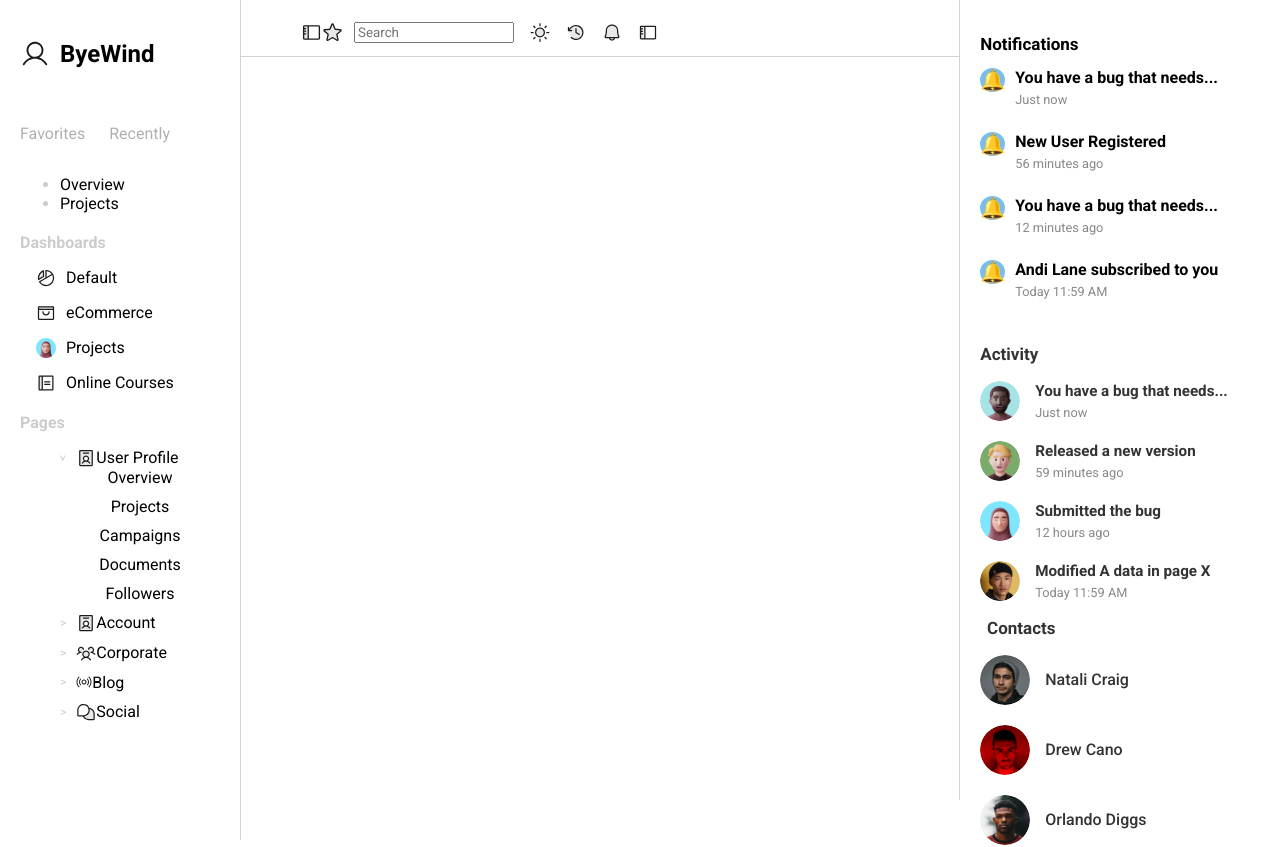
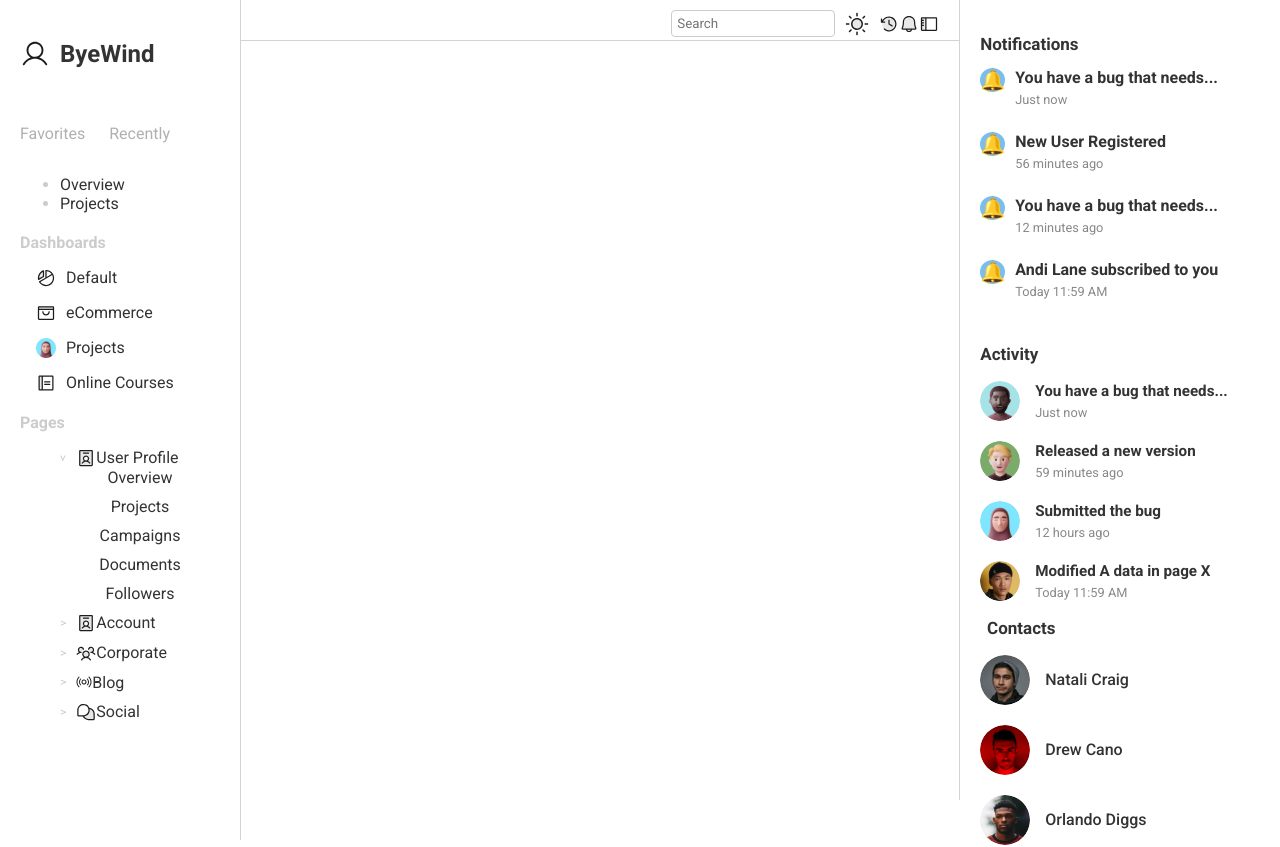
Before and after one commit to VishnuDuttAduru/Dashboard, a React (Create React App) app: page / in a window 1280 px wide. Shown: the top 847 px of the page. Built offline with nearby package versions, Linux system fonts and the light colour scheme; the HTML template or start-up script is replaced by a standard one.

Commit message:
make some changes in Nav bar dark and light theme make sure make nesscary changes

```diff
--- a/src/components/Contact/Contact.jsx
+++ b/src/components/Contact/Contact.jsx
@@ -41,7 +41,11 @@ const Contact = () => {
       <ul className="contact-list">
         {contactList.map((contact, index) => (
           <li className="contact-item" key={index}>
-            <img src={contact.avatar} alt={contact.name} className="contact-avatar" />
+            <img
+              src={contact.avatar}
+              alt={contact.name}
+              className="contact-avatar"
+            />
             <span className="contact-name">{contact.name}</span>
           </li>
         ))}
--- a/src/components/Nav/Nav.css
+++ b/src/components/Nav/Nav.css
@@ -1,14 +1,42 @@
-.Contianer{
+
+body {
+    background-color: #ffffff;
+    color: #333;
+    transition: background-color 0.3s, color 0.3s;
+  }
+
+  .container {
     display: flex;
-    justify-content: center;
-    margin: 1em;
-}
-.search-container{
+    justify-content: space-between;
+    padding: 10px 20px;
+    align-items: center;
+  }
+
+  .side-container, .search-container {
     display: flex;
-    margin: 0.4em;
-    gap: 1em;
-}
-.side-container{
-    display: flex;
-    margin: 0.4em;
-}
+    align-items: center;
+  }
+
+  .search-container input {
+    padding: 5px;
+    margin-right: 10px;
+    border-radius: 4px;
+    border: 1px solid #ccc;
+  }
+
+  .theme-icon {
+    width: 24px;
+    height: 24px;
+    margin-right: 10px;
+  }
+
+  body.dark-mode {
+    background-color: #1e1e1e;
+    color: #f0f0f0;
+  }
+
+  body.dark-mode .search-container input {
+    background-color: #333;
+    color: #f0f0f0;
+    border: 1px solid #555;
+  }
--- a/src/components/Nav/Nav.jsx
+++ b/src/components/Nav/Nav.jsx
@@ -1,24 +1,46 @@
-import React from 'react';
-import './Nav.css';
-import Sidebar from '../../assets/Sidebar.svg';
-import Star from '../../assets/Star.svg';
-import Sun from '../../assets/Sun.svg';
-import Clock from '../../assets/Clock_Backward.svg'
-import Bell from '../../assets/Bell.svg'
+import React, { useState } from "react";
+import "./Nav.css";
+import Sidebar from "../../assets/Sidebar.svg";
+import Star from "../../assets/Star.svg";
+import Sun from "../../assets/Sun.svg";
+import Clock from "../../assets/Clock_Backward.svg";
+import Bell from "../../assets/Bell.svg";
 
-const Nav = ({toogleSidebar}) => {
+const Nav = ({ toggleSidebar }) => {
+  const [isDarkMode, setIsDarkMode] = useState(false);
+
+  const toggleTheme = () => {
+    setIsDarkMode(!isDarkMode);
+    if (!isDarkMode) {
+      document.body.classList.add("dark-mode");
+    } else {
+      document.body.classList.remove("dark-mode");
+    }
+  };
+
   return (
-        <div className='Contianer'>
-            <div className='side-container'>
-            <img src={Sidebar} alt="sidebar" className='sidebar' onClick={toogleSidebar} />
-            <img src={Star} alt='Star'/>
+    <div className="container">
+      <div className="side-container">
+        <img
+          src={Sidebar}
+          alt="sidebar"
+          className="sidebar"
+          onClick={toggleSidebar}
+        />
+        <img src={Star} alt="Star" />
       </div>
-            <div className='search-container'>
-                <input type="text" placeholder='Search' />
-                <img src={Sun} alt="Sun" />
+      <div className="search-container">
+        <input type="text" placeholder="Search" />
+        <img
+          src={isDarkMode ? Sun : Sun}
+          alt="Theme Toggle"
+          onClick={toggleTheme}
+          className="theme-icon"
+          style={{ cursor: "pointer" }}
+        />
         <img src={Clock} alt="Clock" />
         <img src={Bell} alt="Bell" />
-                <img src={Sidebar} alt='Right-sidebar'/>
+        <img src={Sidebar} alt="Right-sidebar" />
       </div>
     </div>
   );
```
Also changed, not shown: src/container/Card.jsx (deleted). Lines whose indentation alone changed are shown as unchanged.
